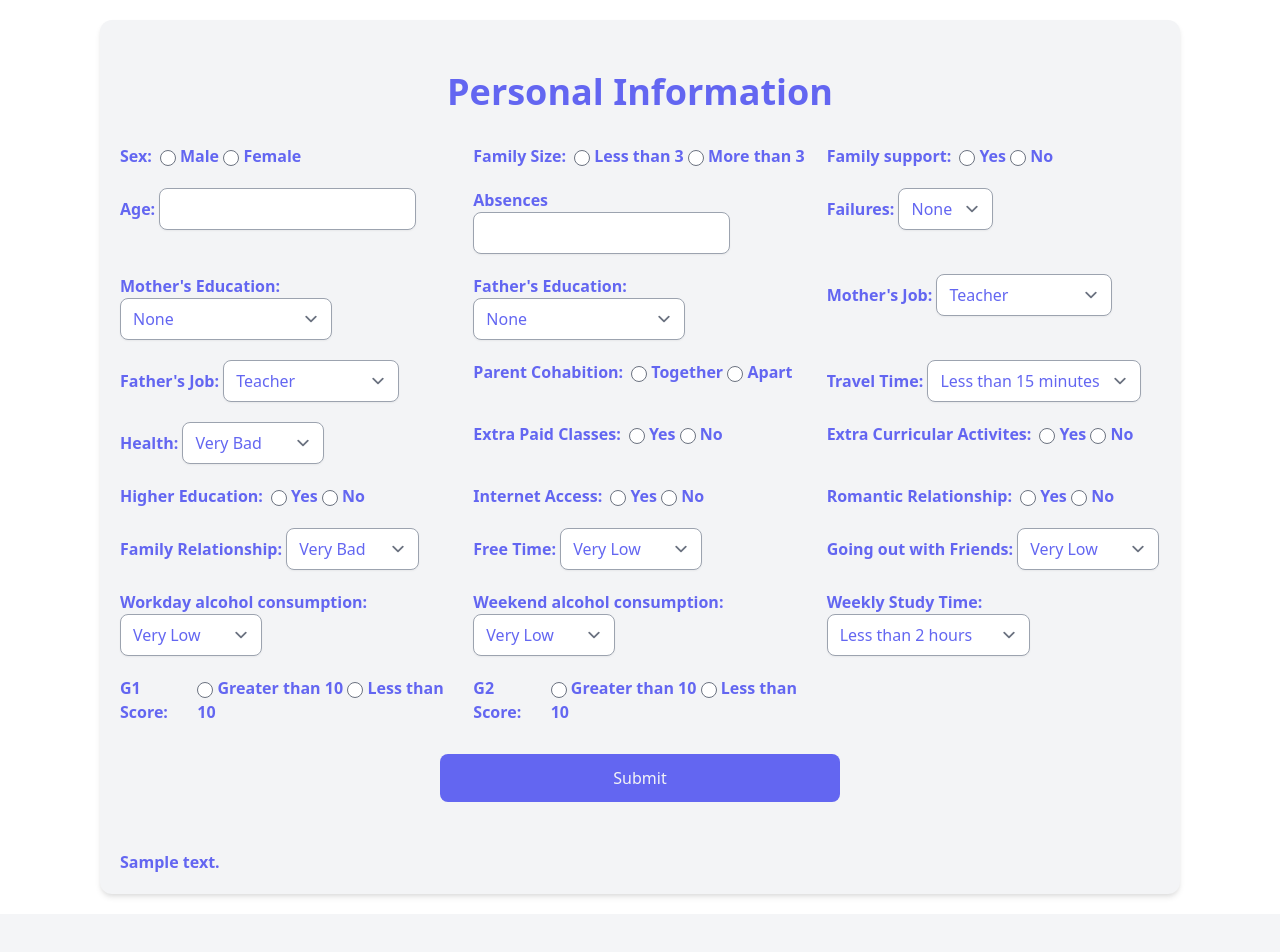
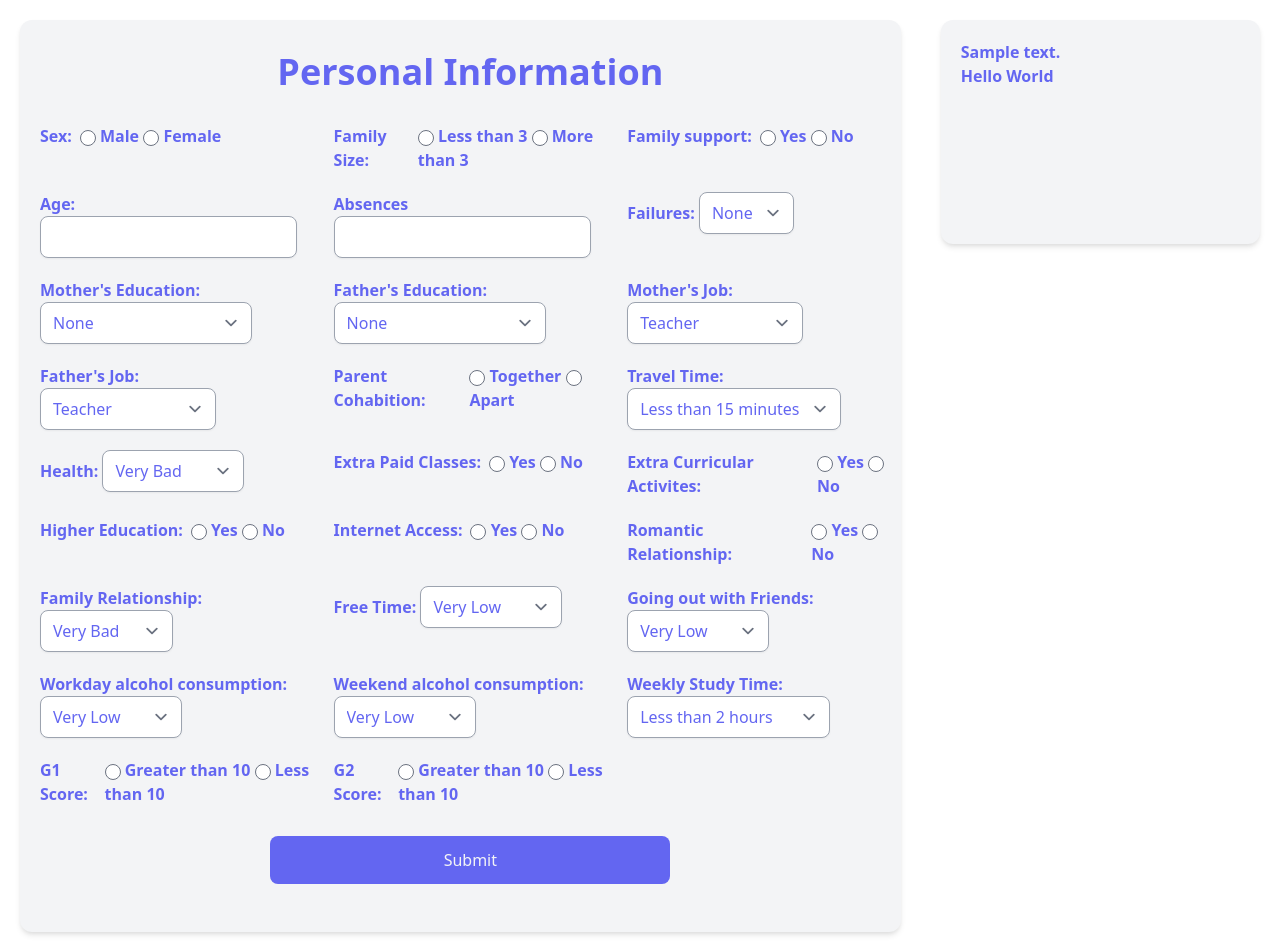
Before and after one commit to nidhi-bhanushali/Result_Prediction, a Flask app: template templates/index.html in a window 1280 px wide. Before the commit the page ends 896 px from the top, so only its background shows below. Run offline with Flask 2, Linux system fonts and the light colour scheme; the template is opened without the code that fills it: most values are stand-ins (such as "Sample title", 1, 10 or a date in 2020); style sheets or scripts are compiled from the project's sources.

Commit message:
Simple UI changes

```diff
--- a/templates/index.html
+++ b/templates/index.html
@@ -19,9 +19,10 @@
 
     </style>
 </head>
-<body class="flex justify-center font-sans">
+<body class="flex font-sans">
 
-    <div class="text-indigo-500 bg-gray-100 rounded-xl shadow-md m-5 p-5 font-semibold flex justify-center main">
+    <div class="text-indigo-500 bg-gray-100 rounded-xl
+    shadow-md m-5 pl-5 font-semibold flex justify-center main">
     <div>
         <h1 class="text-center text-4xl font-bold my-8">Personal Information</h1>
         <form action="{{ url_for('predict')}}"method="post">
@@ -136,8 +137,6 @@
                 <option value="4">At home</option>
                 <option value="4">Other</option>
             </select>
-
-
 
         </div>
     <div>
@@ -391,8 +390,13 @@
 
         <br>
         <br>
-        {{ prediction_text }}
     </div>
+    </div>
+
+    <div class="text-indigo-500 bg-gray-100 rounded-xl shadow-md
+    m-5 p-5 font-semibold w-96 h-56">
+        <h2>{{ prediction_text }}</h2>
+        <h2>Hello World</h2>
     </div>
 </body>
 </html>
```
